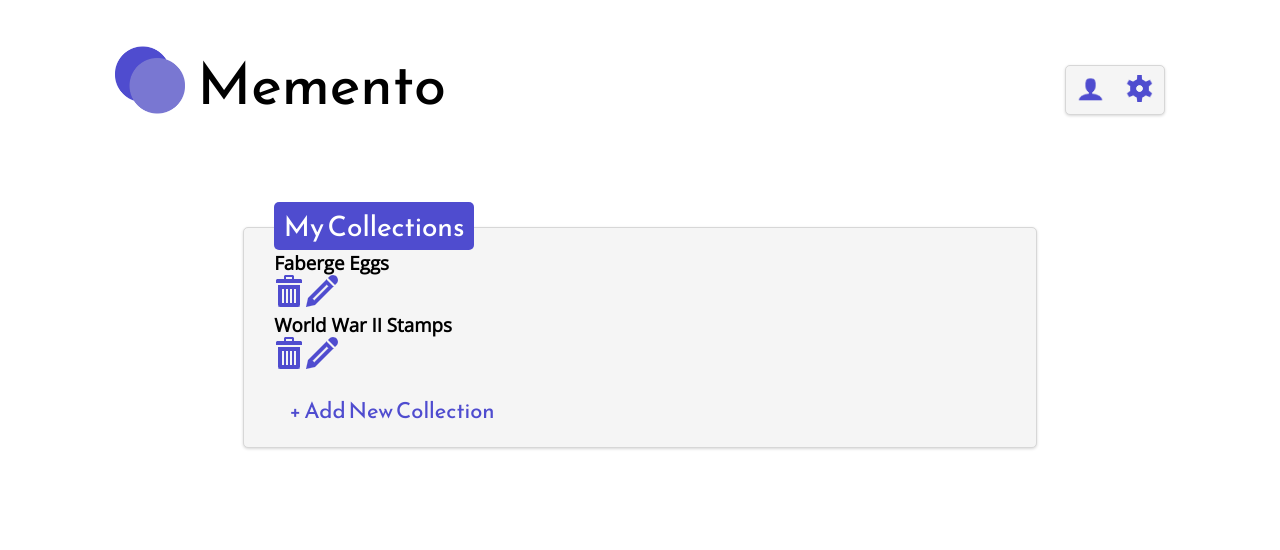
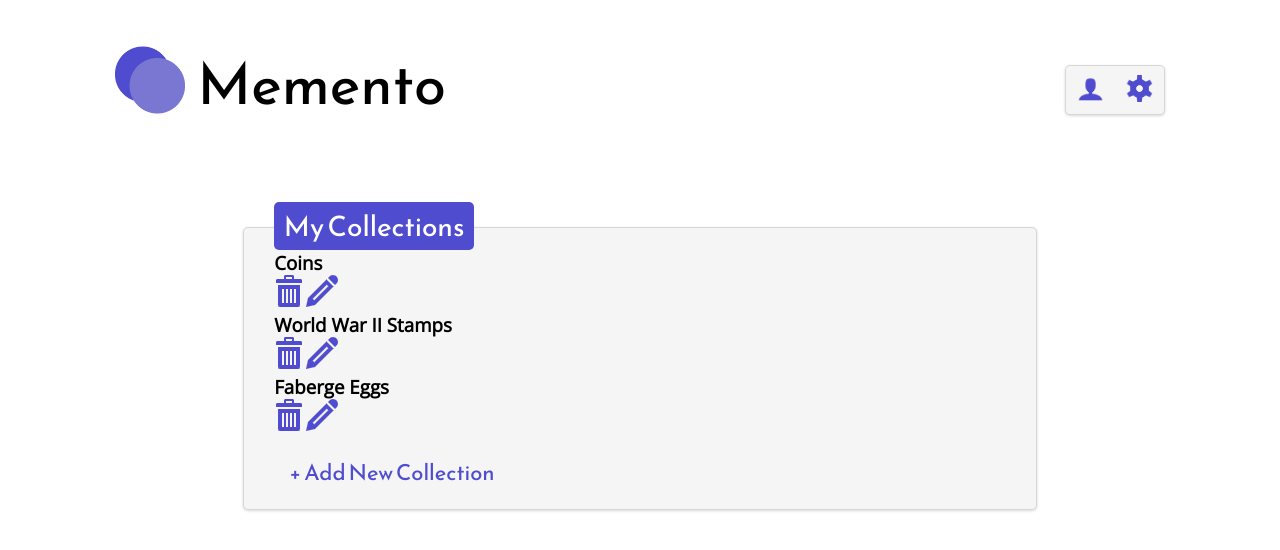
Before and after one commit to mattumland/memento, a React (Create React App) app: page / in a window 1280 px wide. Shown: the top 550 px of the page. Built offline with nearby package versions, Linux system fonts and the light colour scheme.

Commit message:
Update mock data to match comp

```diff
--- a/src/App/App.js
+++ b/src/App/App.js
@@ -5,7 +5,7 @@ import { useState } from 'react'
 
 const App = () => {
 
-  const [collectionData, setCollectionData] = useState(['Faberge Eggs', 'World War II Stamps'])
+  const [collectionData, setCollectionData] = useState(['Coins', 'World War II Stamps', 'Faberge Eggs'])
 
   return (
     <main className="App">
```
